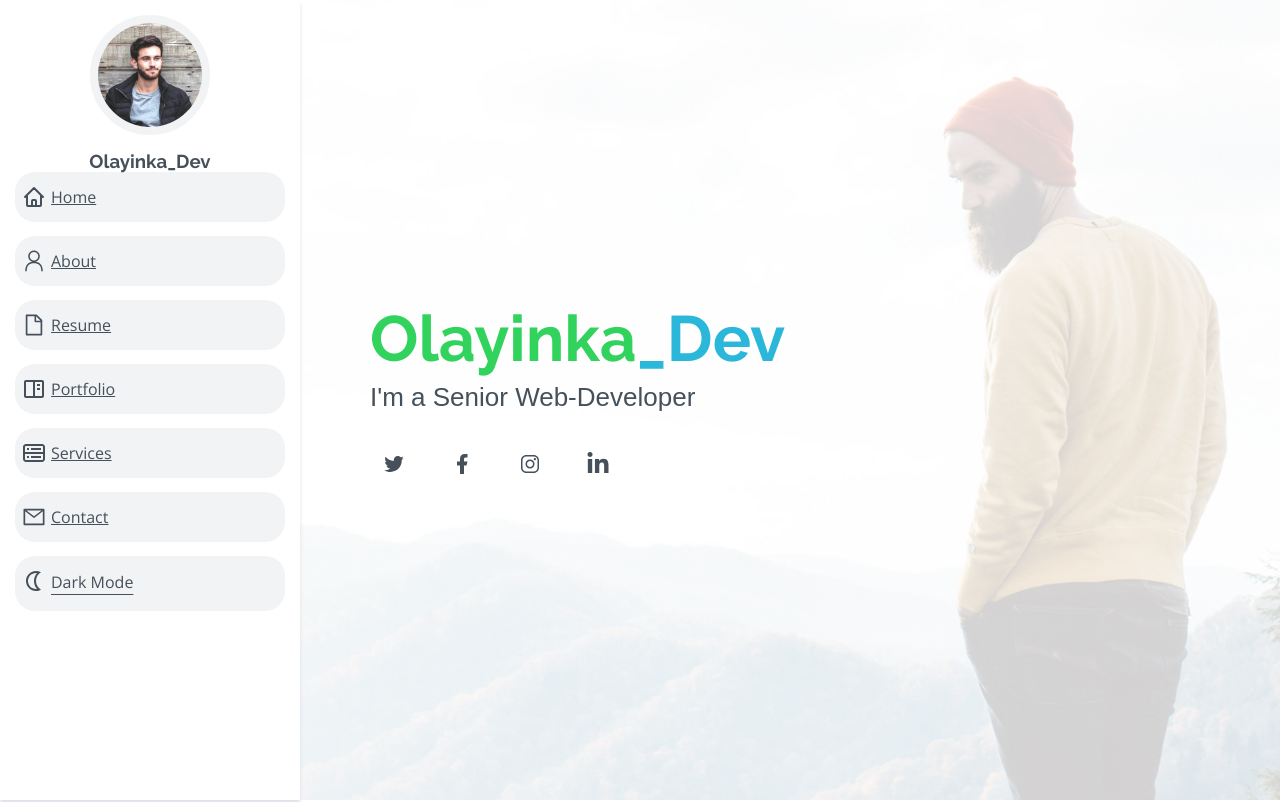
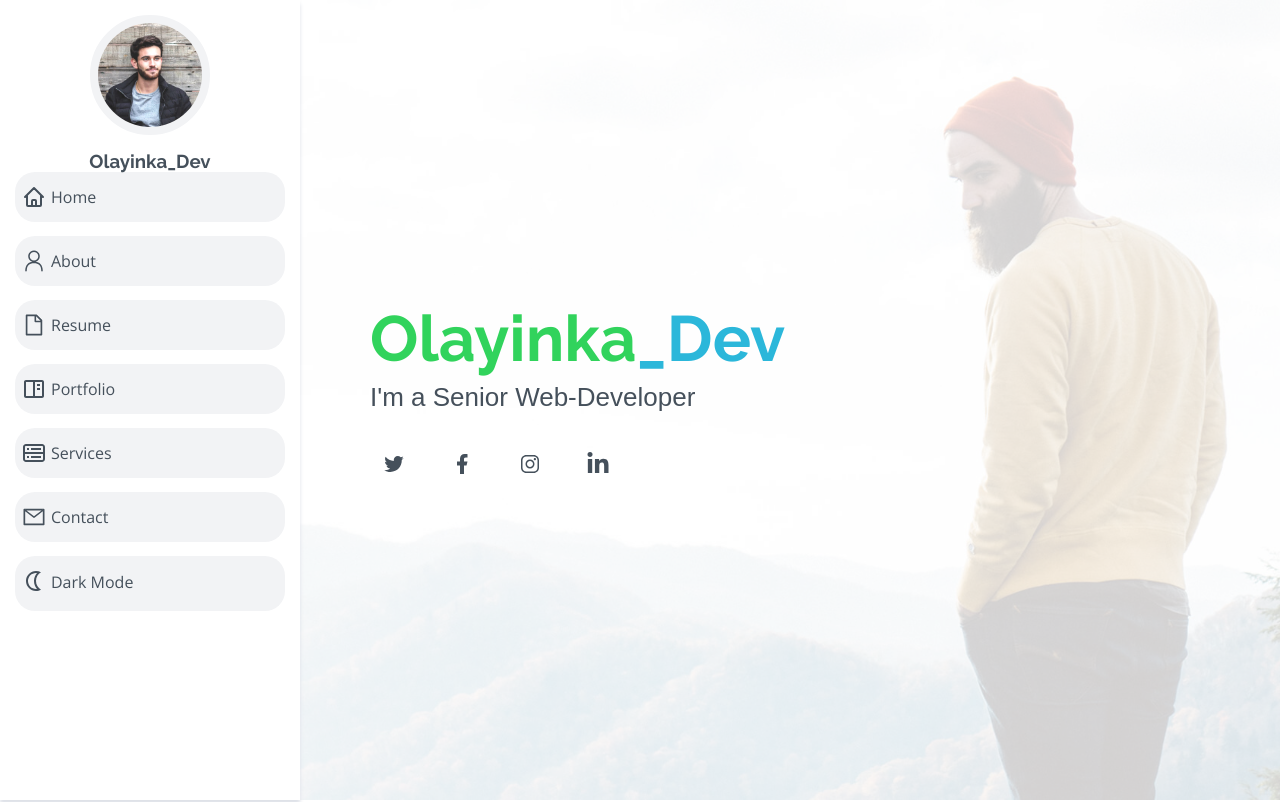
Before and after one commit to olayinka06-dev/my-portfolio, a React (Create React App) app: page / in a window 1280 px wide. Shown: the top 802 px of the page. Built offline with nearby package versions, Linux system fonts and the light colour scheme.

Commit message:
adjusting some color

```diff
--- a/src/components/About.jsx
+++ b/src/components/About.jsx
@@ -1,8 +1,12 @@
 import React from 'react'
 import styled from 'styled-components';
 import profileimg2 from './images/profile2-img.jpg';
+// import AOS from 'aos';
+// import 'aos/dist/aos.css';
+
 
 const About = () => {
+
   return (
     <Wrapper>
     <section id="about" className="about">
@@ -39,14 +43,14 @@ const About = () => {
             <div className="about-content">
               <div className="about-info">
                 <ul>
-                  <li><i class="bi bi-chevron-right"></i> <strong>Birthday:</strong> <span>1 May 1995</span></li>
+                  <li><i class="bi bi-chevron-right"></i> <strong>Birthday:</strong> <span>21 Feb 2003</span></li>
                   <li><i class="bi bi-chevron-right"></i> <strong>Phone:</strong> <span>+234 9038464244</span></li>
                 </ul>
               </div>
               <div className="about-info">
                 <ul>
                   <li><i class="bi bi-chevron-right"></i> <strong>Age:</strong> <span>20</span></li>
-                  <li><i class="bi bi-chevron-right"></i> <strong>PhEmailone:</strong> <span>olayinkaconsul</span></li>
+                  <li><i class="bi bi-chevron-right"></i> <strong>PhEmailone:</strong> <span>olayinkaconsult@gmail.com</span></li>
                 </ul>
               </div>
             </div>
@@ -58,7 +62,7 @@ const About = () => {
         </div>
       </div>
     </section>
-    {/* <section id="skills" class="skills section-bg">
+    <section id="skills" class="skills section-bg">
       <div class="container" data-aos="fade-up">
 
         <div class="section-title">
@@ -121,7 +125,7 @@ const About = () => {
         </div>
 
       </div>
-    </section>      */}
+    </section>
     </Wrapper>
   )
 }
@@ -204,6 +208,8 @@ const Wrapper = styled.section`
   padding-top: 40px;
   padding-right: 10px;
   padding-bottom: 20px;
+  background-color: var(--sectionbackground);
+
 }
 .skills .progress {
   height: 60px;
--- a/src/components/Hero.jsx
+++ b/src/components/Hero.jsx
@@ -115,7 +115,7 @@ const Wrapper = styled.div`
     color: var(--herospan)
   }
   .container p {
-    color: var(--text);
+    color: var(--letter);
     margin: 15px 0 0 0;
     font-size: 26px;
     font-family: "Poppins", sans-serif;
@@ -153,6 +153,8 @@ const Wrapper = styled.div`
       min-width: 0;
       width: 100%;
       overflow: hidden;
+      padding:0;
+      margin: 0;
 
     }
     .container h1 {
@@ -164,6 +166,21 @@ const Wrapper = styled.div`
       font-size: 20px;
       line-height: 24px;
     }
+    @keyframes slide-fade-in-one {
+    from {
+      opacity: 0;
+      transform: translateX(100%);
+      scale: 0;
+      overflow: hidden;
+
+    }
+    to {
+      opacity: 1;
+      transform: translateX(0px);
+      scale: 100%;
+      overflow: hidden;
+    }
+  }
 }
 
 
--- a/src/components/NavigationBar.jsx
+++ b/src/components/NavigationBar.jsx
@@ -20,7 +20,7 @@ const NavigationBar = ({backgroundSwitcher, handleToggleSwitcher, activeLink}) =
             <aside  className={`${menu ? 'mobile-toggler' : ''}`}>
                 <div class="profile box-4">
                     <img src={profileimg} alt={profileimg} />
-                    <h1 class="text-light">Olayinka_Dev</h1>
+                    <h1>Olayinka_Dev</h1>
                 </div>
                 <ul className='aside-desktop'>
                     <li>
@@ -68,20 +68,20 @@ const Wrapper = styled.aside`
     z-index: 9997;
     transition: all 0.5s;
     padding: 0 15px;
-    background: var(--mainbody);
+    background: var(--navigationbody);
     overflow-y: auto;
     font-family: 'Open Sans', sans-serif;
-    box-shadow: 0px 4px 4px rgb(222, 225, 232);
+    box-shadow: var(--navshadow);
   }
   .profile h1{
     text-align: center;
-    color: var(--text)
+    color: var(--letter)
   }
   .profile img {
     margin: 15px auto;
     display: block;
     width: 120px;
-    border: 8px solid var(--gradientbackground);
+    border: 8px solid var(--navlinkbackground);
     border-radius: 50%;
   }
   .aside-desktop{
@@ -92,7 +92,7 @@ const Wrapper = styled.aside`
   }
 
   li {
-    background-color: var(--gradientbackground);
+    background-color: var(--navlinkbackground);
     padding: 13px 0;
     padding-left: 7px;
     border-radius: 20px;
@@ -119,10 +119,11 @@ const Wrapper = styled.aside`
   }
 
   li a {
-    color: var(--gradientcolor);
+    color: var(--navlinkcolor);
     display: flex;
     flex-direction: row;
     align-items: center;
+    text-decoration: none;
   }
   .icon {
     margin-right: 5px;
@@ -228,6 +229,7 @@ const Wrapper = styled.aside`
       width: 300px;
       background: var(--mainbody);
       border-right: 1px solid #e6e9ec;
+      height: 100vh;
       left: -300px;
       overflow: hidden;
     }
--- a/src/index.css
+++ b/src/index.css
@@ -12,56 +12,57 @@ p{
   font-family: "Open Sans", sans-serif;
 }
 :root {
+  --letter:#45505b;
+  --navigationbody:  white;
   --mainbody: white;
   --herobackground: rgba(255, 255, 255, 0.8);
   --activehover: linear-gradient(to right, hsl(136, 65%, 51%), hsl(192, 70%, 51%));
-  --gradientbackground: rgb(242,243,245);
-  --gradientcolor: rgb(69,80,91);
+  --navlinkbackground: rgb(242,243,245);
+  --navlinkcolor: rgb(69,80,91);
   --herocolor: hsl(136, 65%, 51%);
   --herospan: hsl(192, 70%, 51%);
   --text: #45505b;
   --social: #45505b;
   --sectionbackground: white;
+  --navshadow: 0px 4px 4px rgb(222, 225, 232);
 }
 
 .light-mode{
+  --letter:#45505b;
+  --navigationbody:  white;
   --mainbody: white;
   --herobackground: rgba(255, 255, 255, 0.8);
   --activehover: linear-gradient(to right, hsl(136, 65%, 51%), hsl(192, 70%, 51%));
-  --gradientbackground: rgb(242,243,245);
-  --gradientcolor: rgb(69,80,91);
+  --navlinkbackground: rgb(242,243,245);
+  --navlinkcolor: rgb(69,80,91);
   --herocolor: hsl(136, 65%, 51%);
   --herospan: hsl(192, 70%, 51%);
   --text: #45505b;
   --social: #45505b;
   --sectionbackground: white;
+  --navshadow: 0px 4px 4px rgb(222, 225, 232);
 }
 
 .dark-mode{
---mainbody: black;
---herobackground: rgba(5, 13, 24, 0.3);
---activehover: linear-gradient( to right, rgb(241, 169, 34), hsl(353, 87%, 64%));
-/* --activehover: linear-gradient(to right, hsl(206, 48%, 27%), hsl(229, 64%, 46%)); */
+  --navigationbody:  rgb(32,33,35);
+  --mainbody: rgb(32,33,35);
+  --herobackground: rgba(5, 13, 24, 0.3);
+  --activehover: linear-gradient(to right, hsl(206, 48%, 27%), hsl(229, 64%, 46%));
+  --navlinkbackground: rgba(9, 13, 18, 0.3);
+  --navlinkcolor: white;
+  --herocolor:   hsl(229, 64%, 46%);
+  --herospan:  hsl(229, 64%, 46%);
+  --text: rgb(219, 219, 219);
+  --letter: white;
+  --social: rgb(69,80,91);
+  --sectionbackground: rgb(32,33,35);
+  --navshadow: black;
 
-/* --gradientbackground: hsl(209, 23%, 22%); */
---gradientbackground: rgb(34, 31, 31);
---gradientcolor: white;
-/* --herocolor: rgb(241, 169, 34); */
-/* --herocolor:   hsl(229, 64%, 46%); */
---herocolor:   red;
---herospan:  red;
-/* --herospan:  hsl(229, 64%, 46%); */
-/* --herospan: hsl(353, 87%, 64%); */
---text: white;
---social: rgb(69,80,91);
-/* --sectionbackground: hsl(209, 23%, 22%); */
---sectionbackground: hsl(0%, 0%, 0%);
 }
-
-.app{
+/* .app{
 background-color: var(--mainbody) !important;
 
-}
+} */
 
 section {
   overflow: hidden;
```
